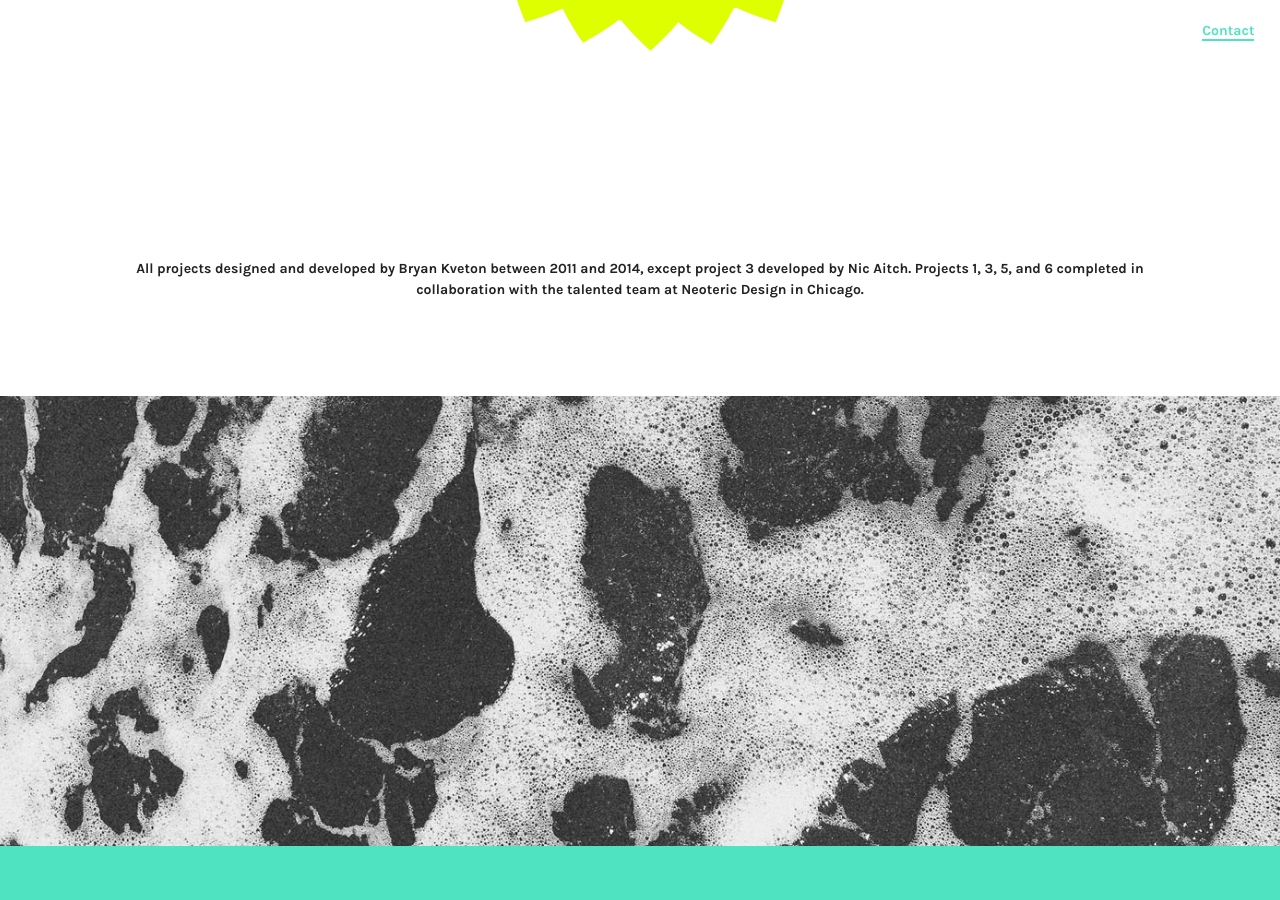
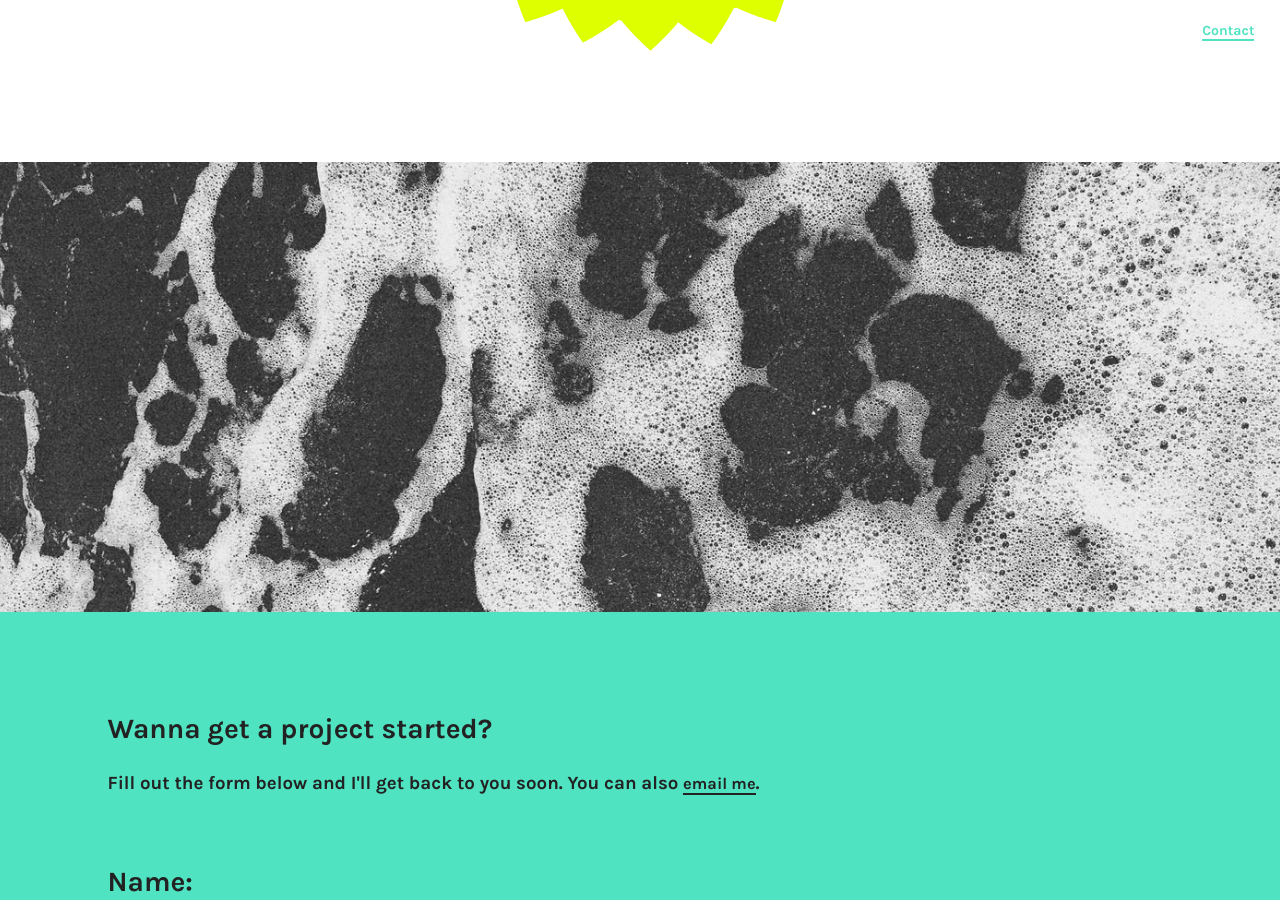
Before and after one commit to brynosaur/brynosaur.github.io, a Jekyll site: the page built from index.html, in a window 1280 px wide and 900 px high, scrolled down 14387 px. Built offline with Jekyll 4.4.1, drawn with Linux system fonts in a browser that asks for light colours; nearby versions of some CDN libraries.

Commit message:
tidy up credit line

```diff
--- a/css/styles.css
+++ b/css/styles.css
@@ -760,31 +760,36 @@ body, html {
 }
 
 /* line 33, ../sass/_main.scss */
+a {
+  color: blue;
+}
+
+/* line 36, ../sass/_main.scss */
 nav {
   position: fixed;
   top: 2%;
   right: 2%;
 }
-/* line 37, ../sass/_main.scss */
+/* line 40, ../sass/_main.scss */
 nav a {
   color: #50e3c2;
   border-bottom: 2px solid #50e3c2;
 }
 
-/* line 42, ../sass/_main.scss */
+/* line 45, ../sass/_main.scss */
 video {
   width: 100%;
   height: auto;
 }
 
-/* line 46, ../sass/_main.scss */
+/* line 49, ../sass/_main.scss */
 .ben-overlay {
   position: absolute;
   top: 28px;
   left: 0;
 }
 
-/* line 51, ../sass/_main.scss */
+/* line 54, ../sass/_main.scss */
 .background {
   position: fixed;
   z-index: -1;
@@ -801,25 +806,25 @@ video {
   animation: wave 30s infinite alternate;
 }
 
-/* line 64, ../sass/_main.scss */
+/* line 67, ../sass/_main.scss */
 .banner {
   height: 100%;
   margin-left: 12%;
   display: table;
   vertical-align: middle;
 }
-/* line 69, ../sass/_main.scss */
+/* line 72, ../sass/_main.scss */
 .banner.half-height {
   height: 50%;
 }
 
-/* line 73, ../sass/_main.scss */
+/* line 76, ../sass/_main.scss */
 .center {
   display: table-cell;
   vertical-align: middle;
 }
 
-/* line 77, ../sass/_main.scss */
+/* line 80, ../sass/_main.scss */
 .card {
   padding: 4.25em 2.375em 4.375em 2.25em;
   margin-bottom: 3em;
@@ -837,18 +842,18 @@ video {
   animation: fadein 1.5s;
 }
 
-/* line 86, ../sass/_main.scss */
+/* line 89, ../sass/_main.scss */
 .card:hover {
   background-color: #50e3c2;
   box-shadow: 6px 6px 0px #222222, 6px 6px 12px rgba(0, 0, 0, 0.25);
 }
 
-/* line 90, ../sass/_main.scss */
+/* line 93, ../sass/_main.scss */
 .logo {
   margin-bottom: 3em;
 }
 
-/* line 93, ../sass/_main.scss */
+/* line 96, ../sass/_main.scss */
 .logo:hover {
   -moz-animation: rotate 1s;
   -webkit-animation: rotate 1s;
@@ -856,7 +861,7 @@ video {
   cursor: none;
 }
 
-/* line 97, ../sass/_main.scss */
+/* line 100, ../sass/_main.scss */
 .contact {
   display: inline-block;
   margin-top: 3em;
@@ -870,19 +875,19 @@ video {
   transition: all 200ms ease-out;
 }
 
-/* line 106, ../sass/_main.scss */
+/* line 109, ../sass/_main.scss */
 .contact:hover {
   color: #50e3c2;
   background-color: #222222;
 }
 
-/* line 110, ../sass/_main.scss */
+/* line 113, ../sass/_main.scss */
 h1, h2, p, a {
   font-size: 0.875em;
   margin: 0;
 }
 
-/* line 114, ../sass/_main.scss */
+/* line 117, ../sass/_main.scss */
 a {
   color: #222222;
   text-decoration: none;
@@ -983,38 +988,38 @@ a {
     transform: rotateY(360deg);
   }
 }
-/* line 146, ../sass/_main.scss */
+/* line 149, ../sass/_main.scss */
 .content {
   background: white;
 }
 
-/* line 149, ../sass/_main.scss */
+/* line 152, ../sass/_main.scss */
 .project, .form {
   max-width: 1200px;
   margin: 0 auto;
   padding: 6em 8.3984375%;
 }
 
-/* line 154, ../sass/_main.scss */
+/* line 157, ../sass/_main.scss */
 .image {
   max-width: 1600px;
   text-align: center;
 }
 
-/* line 159, ../sass/_main.scss */
+/* line 162, ../sass/_main.scss */
 .device .desktop, .device .phone {
   position: relative;
   -moz-box-shadow: 6px 6px 0px rgba(0, 0, 0, 0.1);
   -webkit-box-shadow: 6px 6px 0px rgba(0, 0, 0, 0.1);
   box-shadow: 6px 6px 0px rgba(0, 0, 0, 0.1);
 }
-/* line 163, ../sass/_main.scss */
+/* line 166, ../sass/_main.scss */
 .device .desktop {
   border: 6px solid #cccccc;
   padding-top: 28px;
   background: url("../images/buttons.svg") no-repeat top left #cccccc;
 }
-/* line 168, ../sass/_main.scss */
+/* line 171, ../sass/_main.scss */
 .device .phone {
   margin: 0 auto;
   max-width: 244px;
@@ -1026,38 +1031,38 @@ a {
   border-radius: 18px;
 }
 
-/* line 177, ../sass/_main.scss */
+/* line 180, ../sass/_main.scss */
 .form {
   background-color: #50e3c2;
 }
-/* line 180, ../sass/_main.scss */
+/* line 183, ../sass/_main.scss */
 .form hgroup {
   margin-bottom: 4em;
 }
-/* line 183, ../sass/_main.scss */
+/* line 186, ../sass/_main.scss */
 .form h2 {
   font-size: 1.75em;
 }
 
-/* line 187, ../sass/_main.scss */
+/* line 190, ../sass/_main.scss */
 .form-item {
   margin-bottom: 1.75em;
 }
 
-/* line 190, ../sass/_main.scss */
+/* line 193, ../sass/_main.scss */
 label {
   display: block;
   font-size: 1.75em;
   margin-bottom: 0.25em;
 }
 @media screen and (max-width: 480px) {
-  /* line 190, ../sass/_main.scss */
+  /* line 193, ../sass/_main.scss */
   label {
     font-size: 1em;
   }
 }
 
-/* line 198, ../sass/_main.scss */
+/* line 201, ../sass/_main.scss */
 input[type="text"],
 input[type="email"],
 textarea {
@@ -1076,14 +1081,14 @@ textarea {
   -webkit-transition: background-color 400ms ease, border 200ms ease;
   transition: background-color 400ms ease, border 200ms ease;
 }
-/* line 210, ../sass/_main.scss */
+/* line 213, ../sass/_main.scss */
 input[type="text"]:focus,
 input[type="email"]:focus,
 textarea:focus {
   outline: none;
   background-color: rgba(255, 255, 255, 0.1);
 }
-/* line 214, ../sass/_main.scss */
+/* line 217, ../sass/_main.scss */
 input[type="text"].error,
 input[type="email"].error,
 textarea.error {
@@ -1091,12 +1096,12 @@ textarea.error {
 }
 
 /* Disable ugly yella -webkit autofill */
-/* line 219, ../sass/_main.scss */
+/* line 222, ../sass/_main.scss */
 input:-webkit-autofill {
   -webkit-box-shadow: 0 0 0px 1000px #4EDEBE inset;
 }
 
-/* line 222, ../sass/_main.scss */
+/* line 225, ../sass/_main.scss */
 button {
   font-family: "Karla", Arial, sans-serif;
   font-weight: 700;
@@ -1109,16 +1114,16 @@ button {
   -webkit-transition: background-color 200ms ease;
   transition: background-color 200ms ease;
 }
-/* line 228, ../sass/_main.scss */
+/* line 231, ../sass/_main.scss */
 button:hover {
   background-color: rgba(255, 255, 255, 0.1);
 }
-/* line 231, ../sass/_main.scss */
+/* line 234, ../sass/_main.scss */
 button:focus {
   outline: none;
 }
 
-/* line 235, ../sass/_main.scss */
+/* line 238, ../sass/_main.scss */
 .alert {
   margin-top: 1em;
 }
--- a/index.html
+++ b/index.html
@@ -133,12 +133,6 @@ layout: default
     </div>
   </div>
 
-  <div class="project">
-    <div class="image">
-      <p class="credit">All projects designed and developed by Bryan Kveton between 2011 and 2014, except project 3 developed by Nic Aitch. Projects 1, 3, 5, and 6 completed in collaboration with the talented team at Neoteric Design in Chicago.</p>
-    </div>
-  </div>
-
 </div>
 
 <div class="banner half-height">
--- a/sass/_main.scss
+++ b/sass/_main.scss
@@ -29,6 +29,9 @@ body, html {
   padding: 0;
   height: 100%;
   line-height: 1.5;
+}
+a {
+  color: blue;
 }
 nav {
   position: fixed;
```
